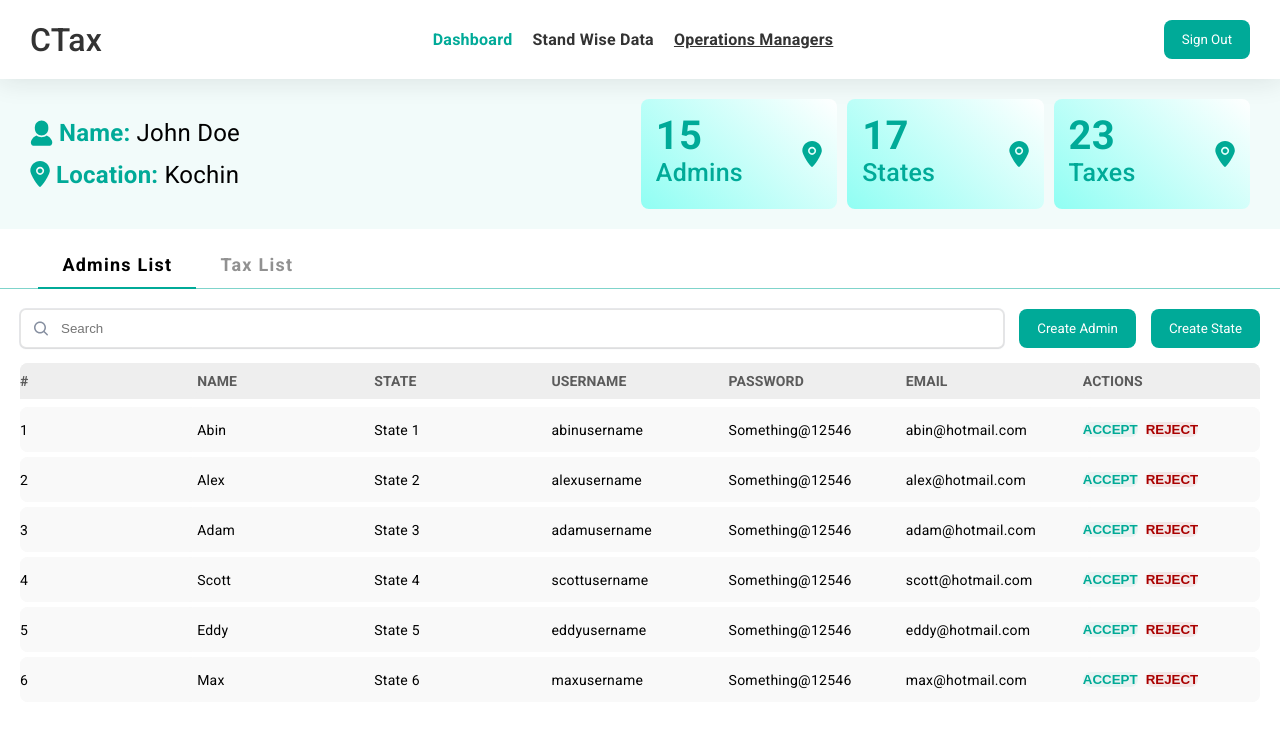
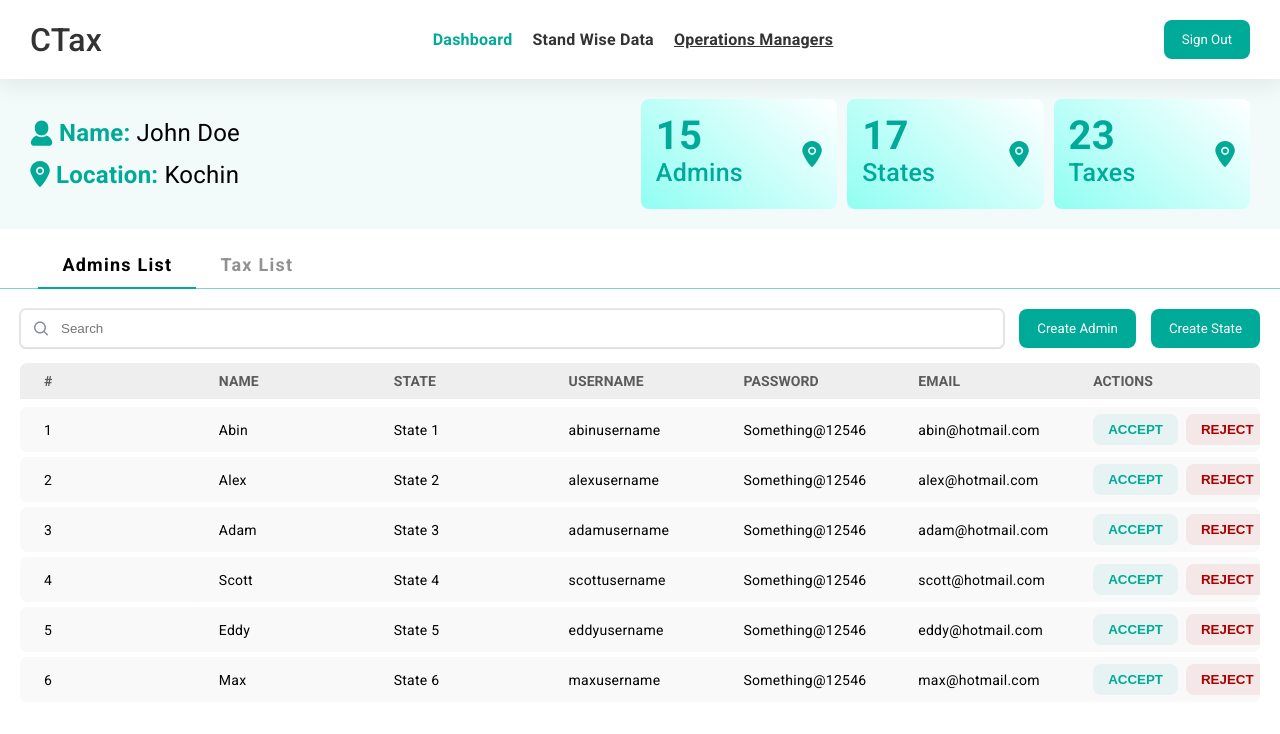
Before and after one commit to anandhums977/CTax, an Angular app: page /root-admin in a window 1280 px wide. Shown: the top 734 px of the page. Built offline with nearby package versions, Linux system fonts and the light colour scheme.

Commit message:
root admin

```diff
--- a/src/app/features/roles/root-admin/root-admin-dashboard/root-admin-dashboard.component.scss
+++ b/src/app/features/roles/root-admin/root-admin-dashboard/root-admin-dashboard.component.scss
@@ -1,9 +1,6 @@
 @import url("../../../../common/styles/common-styles.scss");
 .full-root-container {
-  * {
-    padding: 0;
-    margin: 0;
-  }
+
 
   .just-center {
     display: flex;
```
